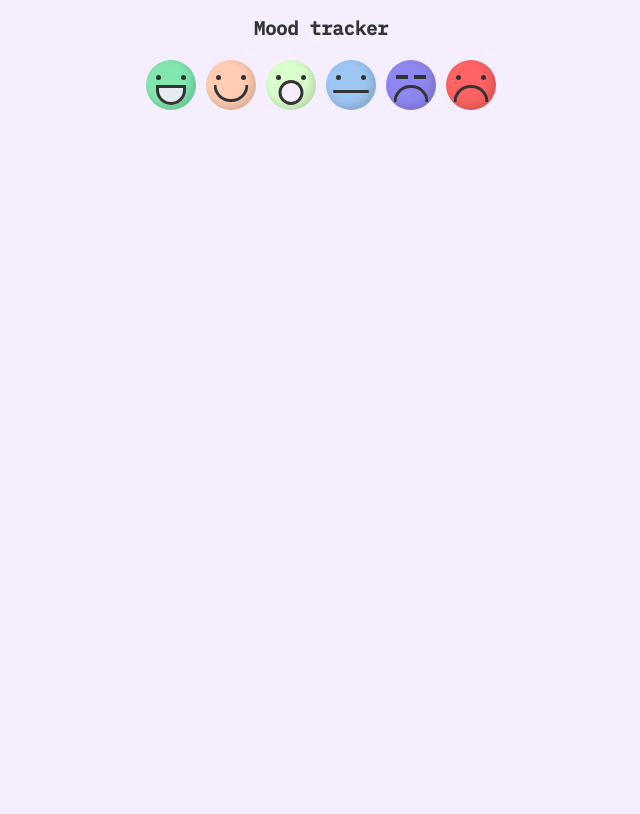
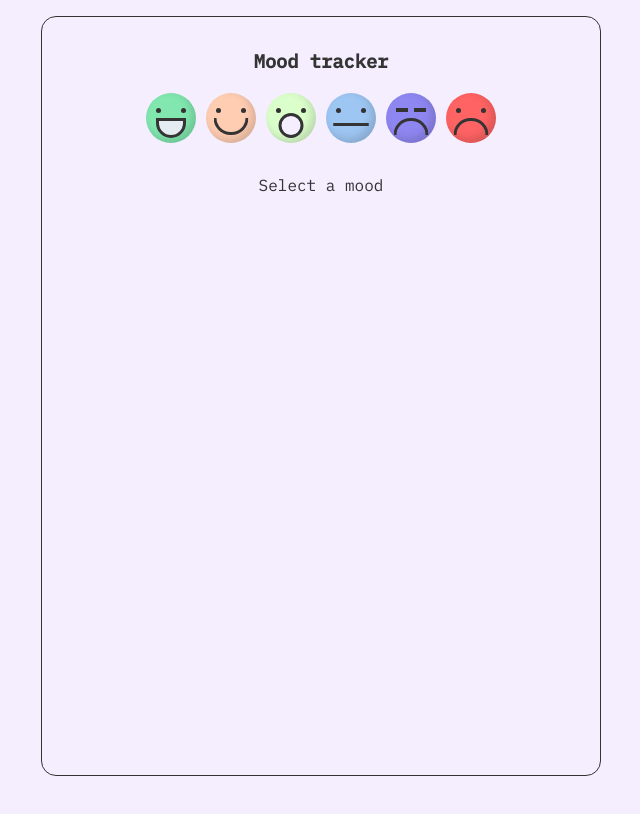
Before and after one commit to LinSchmitz/miniAssignments, a React (Vite) app in the folder moodTracker/: page / in a window 1280 px wide. Shown: the top 814 px of the page, without its empty margins (319-959 px from the left). Built offline with nearby package versions, Linux system fonts and the light colour scheme; the HTML template or start-up script is replaced by a standard one.

Commit message:
added logic

```diff
--- a/moodTracker/src/App.jsx
+++ b/moodTracker/src/App.jsx
@@ -1,34 +1,44 @@
-import React from 'react';
+import React, { useState } from 'react';
 import './index.css';
 
 export default function App() {
+  const [selectedMood, setSelectedMood] = useState(null);
+
   return (
     <div className="app">
       <h3>Mood tracker</h3>
-      <EmojiRow />
-      <div className="half-circle"></div>
+      <EmojiRow onSelectMood={setSelectedMood} />
+      <Main selectedMood={selectedMood} />
     </div>
   );
 }
 
-function EmojiRow() {
+function EmojiRow({ onSelectMood }) {
   return (
     <div className="container">
       <div className="emoji-row">
-        <SmillyEmoji mood="happy" title="happy" />
-        <SmillyEmoji mood="good" title="good" />
-        <SmillyEmoji mood="surprised" title="surprised" />
-        <SmillyEmoji mood="sad" title="sad" />
-        <SmillyEmoji mood="supersad" title="super sad" />
-        <SmillyEmoji mood="angry" title="angry" />
+        <SmillyEmoji mood="happy" title="happy" onClick={onSelectMood} />
+        <SmillyEmoji mood="good" title="good" onClick={onSelectMood} />
+        <SmillyEmoji
+          mood="surprised"
+          title="surprised"
+          onClick={onSelectMood}
+        />
+        <SmillyEmoji mood="sad" title="sad" onClick={onSelectMood} />
+        <SmillyEmoji mood="supersad" title="super sad" onClick={onSelectMood} />
+        <SmillyEmoji mood="angry" title="angry" onClick={onSelectMood} />
       </div>
     </div>
   );
 }
 
-function SmillyEmoji({ mood, title }) {
+function SmillyEmoji({ mood, title, onClick }) {
   return (
-    <div className={`emoji ${mood}`} title={title}>
+    <div
+      className={`emoji ${mood}`}
+      title={title}
+      onClick={() => onClick({ mood, title })}
+    >
       <div className="smiley">
         <div
           className={`eye left ${mood === 'supersad' ? 'supersad' : ''}`}
@@ -36,9 +46,22 @@ function SmillyEmoji({ mood, title }) {
         <div
           className={`eye right ${mood === 'supersad' ? 'supersad' : ''}`}
         ></div>
-
         <div className={`mouth ${mood}`}></div>
       </div>
     </div>
   );
 }
+
+function Main({ selectedMood }) {
+  if (!selectedMood) return <main>Select a mood</main>;
+
+  return (
+    <main>
+      <h4>Current Mood:</h4>
+      <div style={{ marginTop: '1rem' }}>
+        <SmillyEmoji mood={selectedMood.mood} title={selectedMood.title} />
+        <p>{selectedMood.title}</p>
+      </div>
+    </main>
+  );
+}
--- a/moodTracker/src/index.css
+++ b/moodTracker/src/index.css
@@ -33,8 +33,16 @@ body {
 .app {
   display: flex;
   flex-direction: column;
-  justify-content: center;
   align-items: center;
+  padding: 2rem;
+  border: 1px solid var(--dark-color);
+  border-radius: 15px;
+  height: 95vh;
+  width: 35rem;
+}
+
+main {
+  padding-top: 2rem;
 }
 
 .emoji-row {
```
